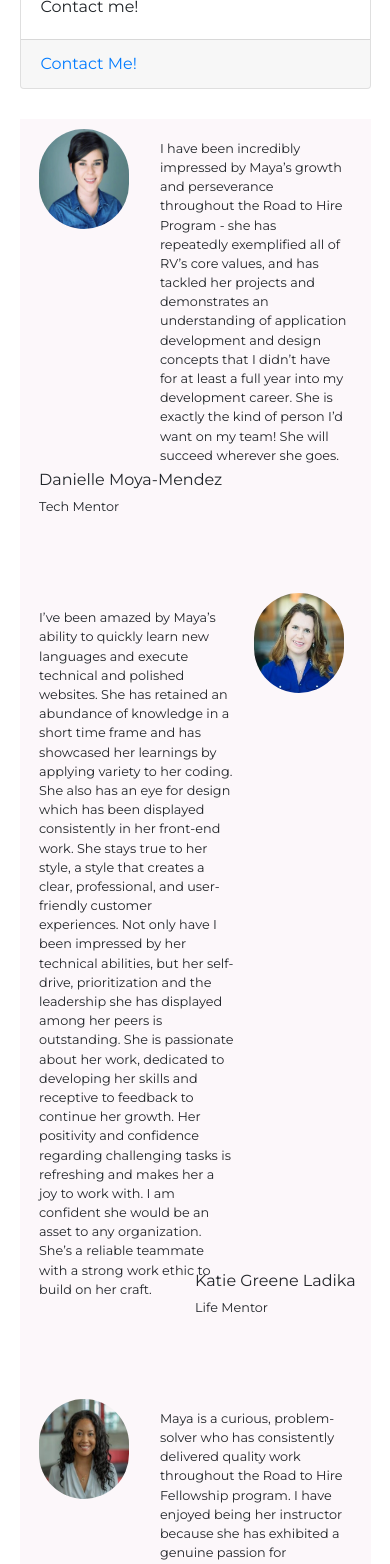
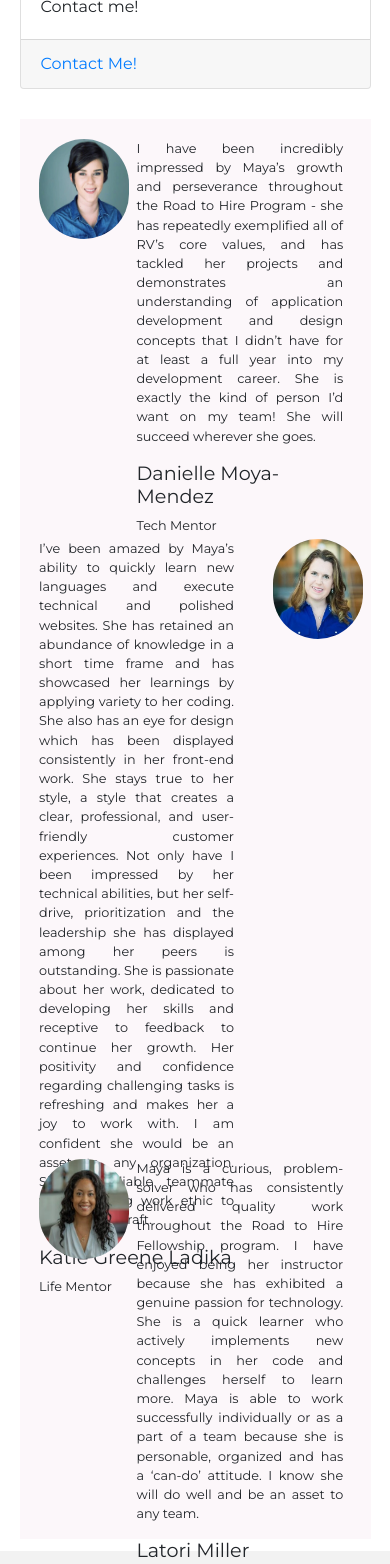
Before and after one commit to mayaracsmith/portfolio, a React (Create React App) app: page / in a window 390 px wide. Shown: the part 880-2444 px from the top of the page. Built offline with nearby package versions, Linux system fonts and the light colour scheme.

Commit message:
fix testimonials

```diff
--- a/src/components/Testimonials/Testimonial.js
+++ b/src/components/Testimonials/Testimonial.js
@@ -1,39 +1,74 @@
 import React from 'react';
 import classes from './Testimonial.module.css';
+import Card from 'react-bootstrap/Card';
 
 
 const testimonial = () => (
+    // <div>
+    // <div className={classes.Background}>
+    //     <img className={classes.Img} src="/assets/img/danielle.jpeg" alt="Danielle, tech mentor" />
+    //     <div className={classes.Quotes}><i class="fas fa-quote-left"></i></div>
+    //     <div className={classes.Testimonial}><p>I have been incredibly impressed by Maya’s growth and perseverance throughout the Road to Hire Program -
+    //         she has repeatedly exemplified all of RV’s core values, and has tackled her projects and demonstrates an understanding of application development
+    //         and design concepts that I didn’t have for at least a full year into my development career. She is exactly the kind of person I’d want on my team!
+    //         She will succeed wherever she goes.</p></div>
+    //     <div className={classes.Name}><h4>Danielle Moya-Mendez</h4><p>Tech Mentor</p></div>
+    // </div>
+    // <div className={classes.Background2}>
+    // <img className={classes.Img2} src="/assets/img/katie.jpeg" alt="Katie, life mentor" />
+    // <div className={classes.Quotes2}><i class="fas fa-quote-left"></i></div>
+    // <div className={classes.Testimonial2}><p>I’ve been amazed by Maya’s ability to quickly learn new languages and execute technical and polished websites.
+    //     She has retained an abundance of knowledge in a short time frame and has showcased her learnings by applying variety to her coding. She also has an eye for design which has been
+    //     displayed consistently in her front-end work. She stays true to her style, a style that creates a clear, professional, and user-friendly customer experiences.
+    //     Not only have I been impressed by her technical abilities, but her self-drive, prioritization and the leadership she has displayed among her peers is outstanding.
+    //     She is passionate about her work, dedicated to developing her skills and receptive to feedback to continue her growth. Her positivity and confidence regarding challenging
+    //     tasks is refreshing and makes her a joy to work with. I am confident she would be an asset to any organization. She’s a reliable teammate with a strong work ethic to build on her craft.</p></div>
+    // <div className={classes.Name2}><h4>Katie Greene Ladika</h4><p>Life Mentor</p></div>
+
+
+    // </div>
+    // <div className={classes.Background}>
+    // <img className={classes.Img} src="/assets/img/latori.jpeg" alt="Latori, Road to Hire Instructor" />
+    // <div className={classes.Quotes}><i class="fas fa-quote-left"></i></div>
+    // <div className={classes.Testimonial}><p>Maya is a curious, problem-solver who has consistently delivered quality work throughout the Road to Hire Fellowship program.
+    //     I have enjoyed being her instructor because she has exhibited a genuine passion for technology. She is a quick learner who actively implements new concepts in her
+    //     code and challenges herself to learn more. Maya is able to work successfully individually or as a part of a team because she is personable, organized and has a
+    //      ‘can-do’ attitude. I know she will do well and be an asset to any team.</p></div>
+    // <div className={classes.Name}><h4>Latori Miller</h4><p>Tech Instructor</p></div>
+
+    // </div>
+    // </div>
+
     <div>
     <div className={classes.Background}>
         <img className={classes.Img} src="/assets/img/danielle.jpeg" alt="Danielle, tech mentor" />
         <div className={classes.Quotes}><i class="fas fa-quote-left"></i></div>
-        <div className={classes.Testimonial}><p>I have been incredibly impressed by Maya’s growth and perseverance throughout the Road to Hire Program -
+        <div className={classes.Testimonial}><Card style={{background: "none", border: "0"}}><p>I have been incredibly impressed by Maya’s growth and perseverance throughout the Road to Hire Program -
             she has repeatedly exemplified all of RV’s core values, and has tackled her projects and demonstrates an understanding of application development
             and design concepts that I didn’t have for at least a full year into my development career. She is exactly the kind of person I’d want on my team!
-            She will succeed wherever she goes.</p></div>
-        <div className={classes.Name}><h4>Danielle Moya-Mendez</h4><p>Tech Mentor</p></div>
+            She will succeed wherever she goes.</p>
+            <h4 className={classes.Name}>Danielle Moya-Mendez</h4><p>Tech Mentor</p></Card></div>
     </div>
     <div className={classes.Background2}>
     <img className={classes.Img2} src="/assets/img/katie.jpeg" alt="Katie, life mentor" />
     <div className={classes.Quotes2}><i class="fas fa-quote-left"></i></div>
-    <div className={classes.Testimonial2}><p>I’ve been amazed by Maya’s ability to quickly learn new languages and execute technical and polished websites.
+    <div className={classes.Testimonial2}><Card style={{background: "none", border: "0"}}><p>I’ve been amazed by Maya’s ability to quickly learn new languages and execute technical and polished websites.
         She has retained an abundance of knowledge in a short time frame and has showcased her learnings by applying variety to her coding. She also has an eye for design which has been
         displayed consistently in her front-end work. She stays true to her style, a style that creates a clear, professional, and user-friendly customer experiences.
         Not only have I been impressed by her technical abilities, but her self-drive, prioritization and the leadership she has displayed among her peers is outstanding.
         She is passionate about her work, dedicated to developing her skills and receptive to feedback to continue her growth. Her positivity and confidence regarding challenging
-        tasks is refreshing and makes her a joy to work with. I am confident she would be an asset to any organization. She’s a reliable teammate with a strong work ethic to build on her craft.</p></div>
-    <div className={classes.Name2}><h4>Katie Greene Ladika</h4><p>Life Mentor</p></div>
-
+        tasks is refreshing and makes her a joy to work with. I am confident she would be an asset to any organization. She’s a reliable teammate with a strong work ethic to build on her craft.</p>
+        <h4 className={classes.Name2}>Katie Greene Ladika</h4><p>Life Mentor</p></Card></div>
 
     </div>
     <div className={classes.Background}>
     <img className={classes.Img} src="/assets/img/latori.jpeg" alt="Latori, Road to Hire Instructor" />
     <div className={classes.Quotes}><i class="fas fa-quote-left"></i></div>
-    <div className={classes.Testimonial}><p>Maya is a curious, problem-solver who has consistently delivered quality work throughout the Road to Hire Fellowship program.
+    <div className={classes.Testimonial}><Card style={{background: "none", border: "0"}}><p>Maya is a curious, problem-solver who has consistently delivered quality work throughout the Road to Hire Fellowship program.
         I have enjoyed being her instructor because she has exhibited a genuine passion for technology. She is a quick learner who actively implements new concepts in her
         code and challenges herself to learn more. Maya is able to work successfully individually or as a part of a team because she is personable, organized and has a
-         ‘can-do’ attitude. I know she will do well and be an asset to any team.</p></div>
-    <div className={classes.Name}><h4>Latori Miller</h4><p>Tech Instructor</p></div>
+         ‘can-do’ attitude. I know she will do well and be an asset to any team.</p>
+         <h4 className={classes.Name}>Latori Miller</h4><p>Tech Instructor</p></Card></div>
 
     </div>
     </div>
--- a/src/components/Testimonials/Testimonial.module.css
+++ b/src/components/Testimonials/Testimonial.module.css
@@ -8,7 +8,7 @@
 .Background2 {
     width: 80%;
     margin: auto;
-    height: 450px;
+    height: 550px;
     background-color: #fcf7fa;
 }
 
@@ -25,7 +25,7 @@
     position: absolute;
     width: 220px;
     height: 230px;
-    margin-left: 60%;
+    margin-left: 58%;
     margin-top: 2.5%;
     border-radius: 150px 150px 150px 150px;
 }
@@ -61,47 +61,42 @@
 }
 
 .Name {
-    position: absolute;
-    width: 50%;
-    margin-top: 15%;
-    margin-left: 28%;
+    position: relative;
+    font-size: 150%;
+    text-align: left;
 }
 
 .Name2 {
-    position: absolute;
-    width: 50%;
-    margin-top: 24.5%;
-    margin-left: 10%;
+    position: relative;
+    font-size: 150%;
+    text-align: left;
 }
 
 @media(max-width: 1100px){
     .Background2 {
-        height: 550px;
+        height: 600px;
     }
-    .Name {
-        position: absolute;
-        margin-top: 28%;
-        margin-left: 5%;
+    /* .Img2 {
+        margin-left: 57%;
+    } */
+    .Img{
+        width: 180px;
+        height: 200px;
     }
-    .Name2 {
-        position: absolute;
-        margin-top: 45%;
-        margin-left: 5%;
-    }
-    .Img2 {
-        margin-left: 57%;
+    .Img2{
+        width: 180px;
+        height: 200px;
     }
 
 }
-
-@media(max-width: 800px){
+@media(max-width:800px){
     .Background {
         width: 90%;
         height: 400px;
     }
     .Background2 {
         width: 90%;
-        height: 500px;
+        height: 550px;
     }
     .Quotes{
         display: none;
@@ -109,10 +104,20 @@
     .Quotes2{
         display: none;
     }
+    .Img{
+        margin-top: 5%;
+        width: 180px;
+        height: 200px;
+    }
+    .Img2{
+        margin-top: 5%;
+        width: 180px;
+        height: 200px;
+    }
     .Testimonial{
         position: absolute;
         width: 48%;
-        margin-top: 8%;
+        margin-top: 5%;
         margin-left: 40%;
         text-align: justify;
         font-size: 0.8rem;
@@ -125,34 +130,22 @@
         text-align: justify;
         font-size: 0.8rem;
     }
-    .Name {
-        position: absolute;
-        margin-top: 38%;
-        margin-left: 5%;
-    }
-    .Name2 {
-        position: absolute;
-        margin-top: 48%;
-        margin-left: 5%;
-    }
 }
 
-@media(max-width: 500px){
-    .Background{
-        height: 450px;
-    }
+@media(max-width: 550px){
     .Background2{
-        height: 820px;
+        height: 620px;
     }
     .Img{
         width: 90px;
         height: 100px;
+        margin-top: 5%;
     }
     .Img2{
         width: 90px;
         height: 100px;
-        margin-left: 60%;
-        margin-top: 6%;
+        margin-left: 65%;
+        margin-top: 5%;
     }
     .Quotes{
         display: none;
@@ -162,40 +155,10 @@
     }
     .Testimonial{
         position: absolute;
-        width: 48%;
+        width: 53%;
         margin-top: 5%;
-        margin-left: 36%;
-        text-align: left;
-        font-size: 0.8rem;
-    }
-    .Testimonial2{
-        position: absolute;
-        width: 50%;
-        margin-top: 10%;
-        margin-left: 5%;
-        text-align: left;
-        font-size: 0.8rem;
-    }
-    .Name {
-        position: absolute;
-        margin-top: 90%;
-        margin-left: 5%;
-    }
-    .Name h4 {
-        font-size: 1rem;
-    }
-    .Name p {
-        font-size: 0.8rem;
-    }
-    .Name2 {
-        position: absolute;
-        margin-top: 180%;
-        margin-left: 45%;
-    }
-    .Name2 h4 {
-        font-size: 1rem;
-    }
-    .Name2 p {
+        margin-left: 30%;
+        text-align: justify;
         font-size: 0.8rem;
     }
 }
```
